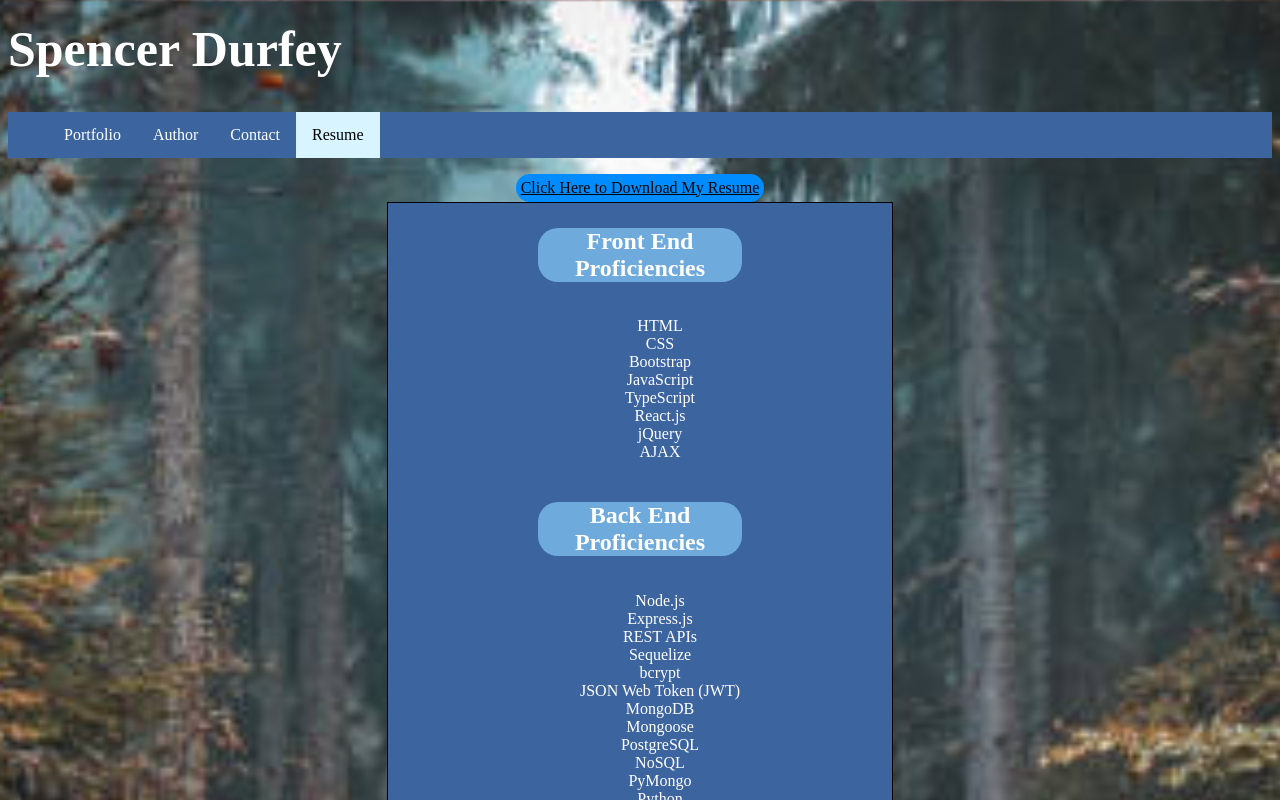
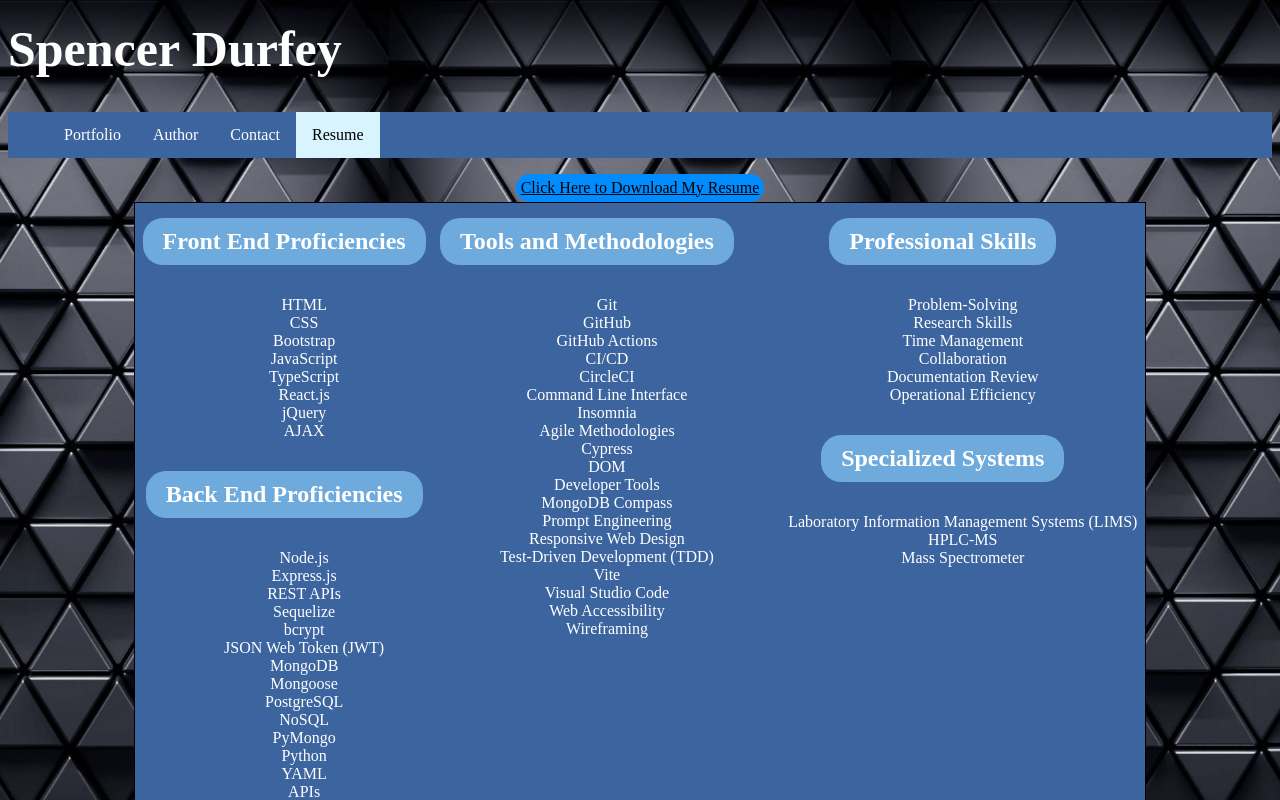
Before and after one commit to Durfey32/Portfolio, a React (Vite) app: page /resume in a window 1280 px wide. Shown: the top 800 px of the page. Built offline with nearby package versions, Linux system fonts and the light colour scheme.

Commit message:
updated portfolio background

```diff
--- a/src/App.css
+++ b/src/App.css
@@ -1,6 +1,6 @@
 html {
-  background-image: url(./assets/background_forest.jpg);
-  background-size: cover;
+  background-image: url(./assets/bluebackground.jpg);
+  background-size: contain;
   background-position: center;
   transition: all 0.3s ease;
 }
@@ -191,8 +191,9 @@ h2 {
   color: white;
   background-color: #6FAADD;
   border-radius: 20px;
-  margin-left: 150px;
-  margin-right: 150px;
+  padding: 10px 20px;
+  width: fit-content;
+  margin: 15px auto;
 }
 
 .submit {
@@ -231,15 +232,22 @@ h2 {
   color: white;
   background-color: #3c649f;
   display: flex;
-  flex-direction: column;
+  flex-direction: row;
+  justify-content: space-around;
   text-align: center;
-  margin-left: 30%;
-  margin-right: 30%;
+  margin-left: 10%;
+  margin-right: 10%;
   margin-bottom: 20px;
 }
 
 .skillsList ul {
   list-style-type: none;
+}
+
+.skillsColumn {
+  display: flex;
+  flex-direction: column;
+  align-items: center;
 }
 
 .download {
--- a/src/components/Resume.jsx
+++ b/src/components/Resume.jsx
@@ -6,7 +6,9 @@ export default function Resume() {
             <div className="resume">
                 <a className="download" href="/SpencerDurfeyResume.pdf" download="SpencerDurfeyResume.pdf">Click Here to Download My Resume</a>
             </div>
+
             <div className="skillsList">
+              <div className="skillsColumn">
         <h2>Front End Proficiencies</h2>
         <ul>
             <li>HTML</li>
@@ -36,7 +38,8 @@ export default function Resume() {
             <li>YAML</li>
             <li>APIs</li>
         </ul>
-
+        </div>
+            <div className="skillsColumn">
         <h2>Tools and Methodologies</h2>
         <ul>
             <li>Git</li>
@@ -59,7 +62,9 @@ export default function Resume() {
             <li>Web Accessibility</li>
             <li>Wireframing</li>
         </ul>
+         </div>
 
+         <div className="skillsColumn">
         <h2>Professional Skills</h2>
         <ul>
             <li>Problem-Solving</li>
@@ -76,6 +81,7 @@ export default function Resume() {
             <li>HPLC-MS</li>
             <li>Mass Spectrometer</li>
         </ul>
+        </div>
     </div>
         </>
     );
```
Also changed, not shown: src/assets/bluebackground.jpg (added).
